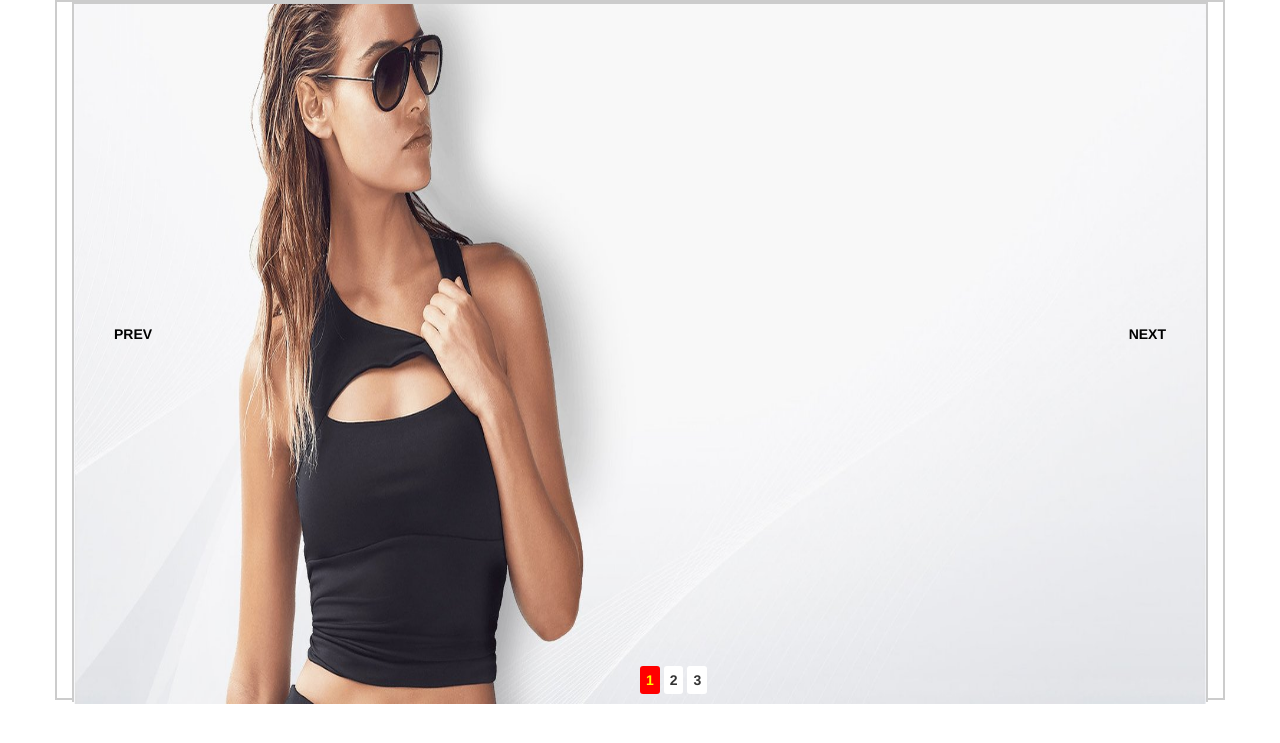
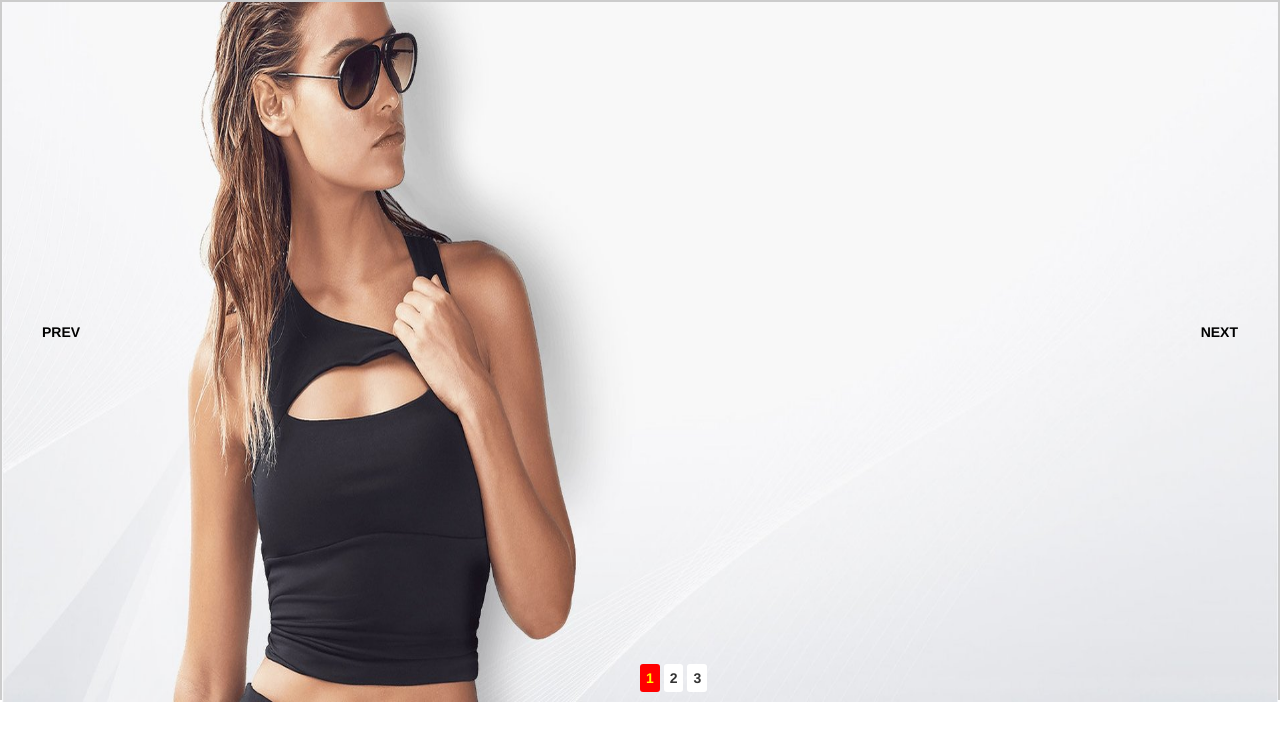
Before and after one commit to kdlaptoplinhkien/HocWebsite1, a PHP site: page /HOCCODE_1.html in a window 1280 px wide. Shown: the top 743 px of the page. Run offline with PHP 8.4, Linux system fonts and the light colour scheme.

Commit message:
thieu code css

```diff
--- a/Website_WS/HOCCODE_1.css
+++ b/Website_WS/HOCCODE_1.css
@@ -9,7 +9,7 @@ img {
     width: 100%;
     height: 700px;
 }
-.Next{
+.Next {
     text-transform: uppercase;
     position: absolute;
     top: 320px;
@@ -44,6 +44,7 @@ ul li{
     border-radius: 3px;
     font-weight: bold;
 }
-ul li.active{
+ul li.active {
     background: red;
     color: yellow;
+}
--- a/Website_WS/HOCCODE_1.html
+++ b/Website_WS/HOCCODE_1.html
@@ -11,7 +11,7 @@
 
 </head>
 <body>
-<div class="container">
+
 <div>
     <a href="#" class="Next">NEXT</a>
     <a href="#" class="Prev">PREV</a>
```
